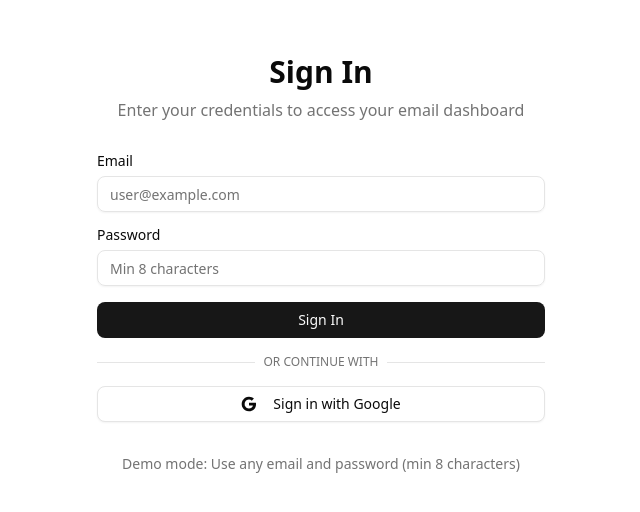
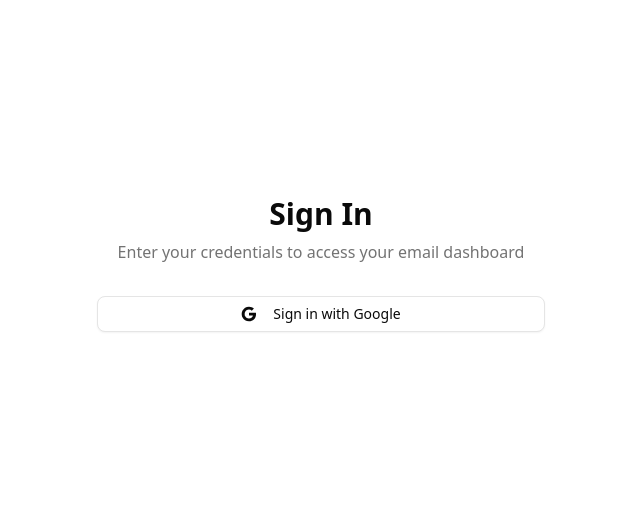
Before and after one commit to NBVTien/hcmus-awad-mail-project, a React (Vite) app: page /login in a window 1280 px wide. Shown: the part 136-648 px from the top of the page, without its empty margins (319-959 px from the left). Built offline with nearby package versions, Linux system fonts and the light colour scheme; no server answers.

Commit message:
refactor: simplify login page

```diff
--- a/src/features/auth/components/LoginPage.tsx
+++ b/src/features/auth/components/LoginPage.tsx
@@ -1,6 +1,6 @@
-import { LoginForm } from './LoginForm';
+// import { LoginForm } from './LoginForm';
 import { OAuthButton } from './OAuthButton';
-import { Separator } from '@/components/ui/separator';
+// import { Separator } from '@/components/ui/separator';
 
 export const LoginPage = () => {
   return (
@@ -14,7 +14,7 @@ export const LoginPage = () => {
         </div>
 
         <div className="space-y-4">
-          <LoginForm />
+          {/* <LoginForm />
 
           <div className="relative">
             <div className="absolute inset-0 flex items-center">
@@ -23,13 +23,9 @@ export const LoginPage = () => {
             <div className="relative flex justify-center text-xs uppercase">
               <span className="bg-background px-2 text-muted-foreground">Or continue with</span>
             </div>
-          </div>
+          </div> */}
 
           <OAuthButton provider="google" />
-        </div>
-
-        <div className="text-center text-sm text-muted-foreground">
-          <p>Demo mode: Use any email and password (min 8 characters)</p>
         </div>
       </div>
     </div>
```
